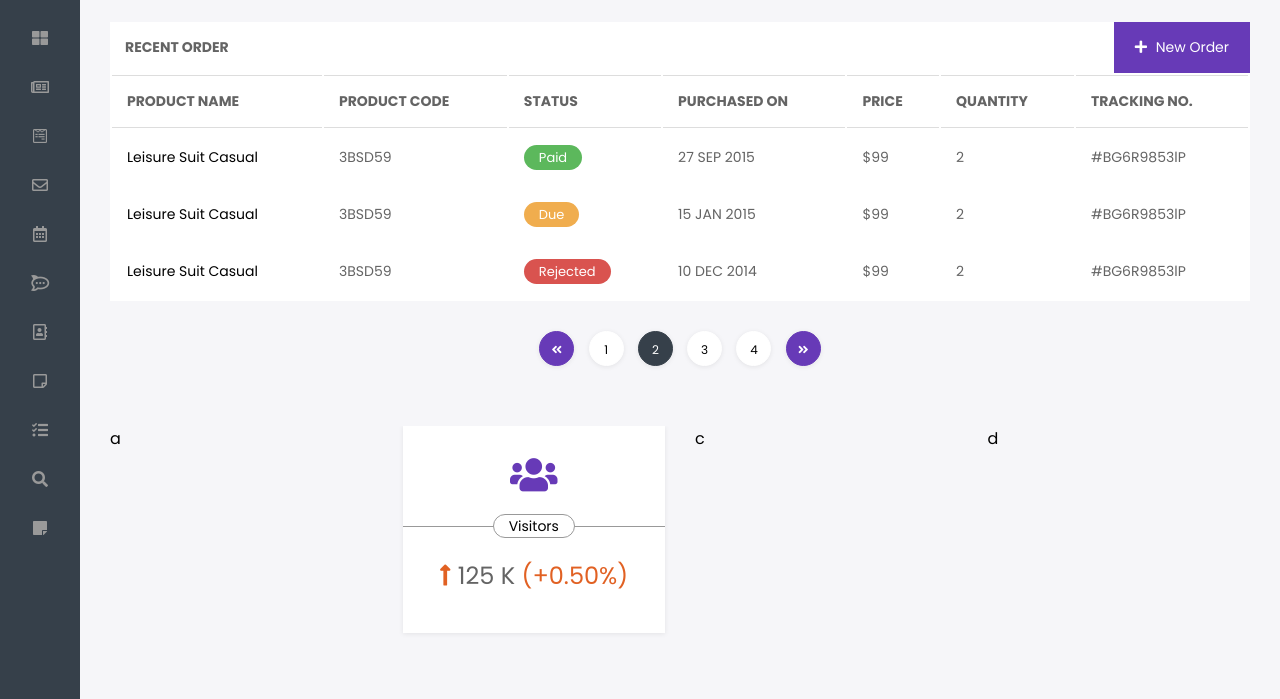
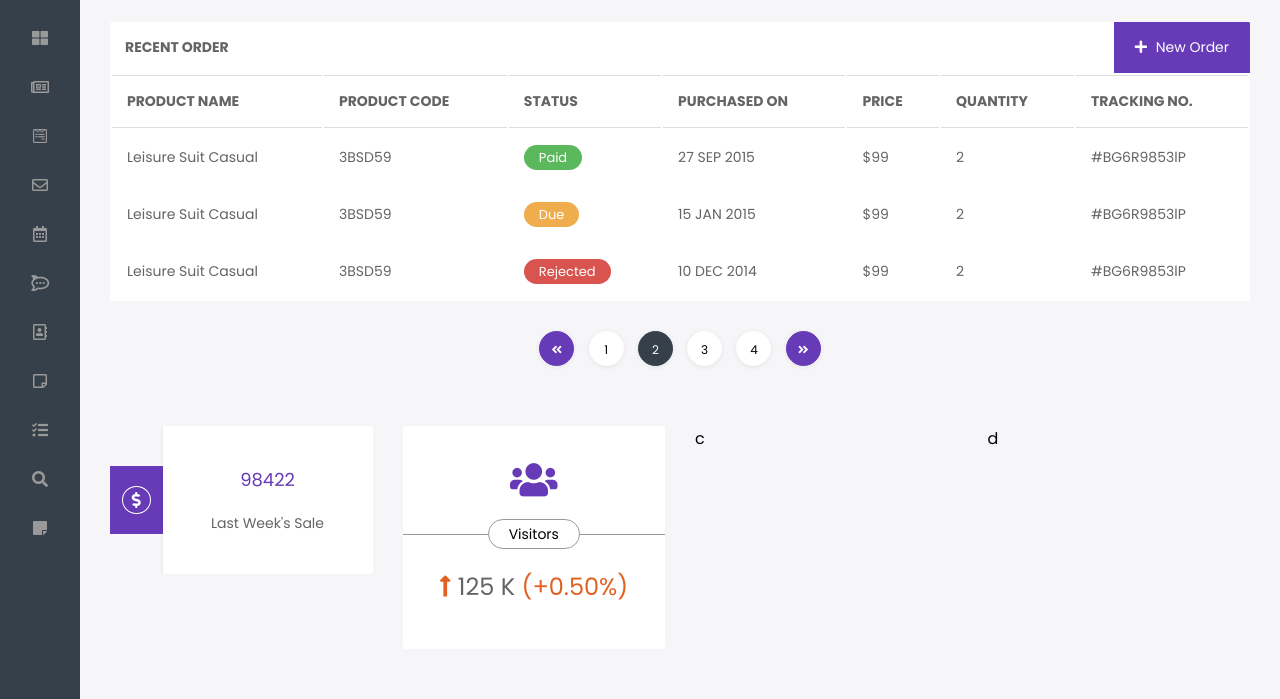
Before and after one commit to istiaqhossain/idash-admin-template, a plain HTML site: page index.html in a window 1280 px wide. Shown: the part 154-853 px from the top of the page. Drawn offline with Linux system fonts and the light colour scheme.

Commit message:
widgets on progress

```diff
--- a/assets/css/preset/defined-classes.css
+++ b/assets/css/preset/defined-classes.css
@@ -2,6 +2,9 @@
 xx: Defined Classes
 \* ----------------------------------------- */
 
+.test-center {
+  text-align: center;
+}
 .ipull--right {
   float: right;
 }
--- a/assets/css/preset/panel.css
+++ b/assets/css/preset/panel.css
@@ -6,6 +6,7 @@ xx: Panel
     margin-bottom: 30px;
     color: #000000;
     border-radius: 2px;
+    overflow: hidden;
 }
 .ipanel--heading {
     overflow: hidden;
--- a/assets/css/preset/table.css
+++ b/assets/css/preset/table.css
@@ -17,6 +17,9 @@ xx: Table
 .itable--v1 tbody td {
     padding: 15px;
     font-size: 14px;
+}
+.itable--v1 tbody td a{
+    color: #646464;
 }
 .itable--pagination--v1 {
     text-align: center;
--- a/assets/css/preset/widgets.css
+++ b/assets/css/preset/widgets.css
@@ -5,7 +5,7 @@ xx: Widgets
 /* widget.widget--stat--v1 */
 .widget.widget--stat--v1 {
     text-align: center;
-    padding: 30px 0px 40px 0px;
+    padding: 35px 0px 45px 0px;
     overflow: hidden;
     box-shadow: 0 1px 5px rgba(0,0,0,.08);
 }
@@ -16,7 +16,7 @@ xx: Widgets
 .widget.widget--stat--v1 .stat--v1--label span {
     font-size: 14px;
     border: 1px solid #999;
-    padding: 2px 15px;
+    padding: 5px 20px;
     display: inline-block;
     line-height: 18px;
     border-radius: 15px;
@@ -50,3 +50,36 @@ xx: Widgets
     color: #e16123;
 }
 /* widget.widget--stat--v1 */
+
+/* widget widget--stat--v2 */
+.widget.widget--stat--v2 {
+    width: 80%;
+    float: right;
+    padding: 40px 0px;
+    box-shadow: 0 1px 5px rgba(0,0,0,.08);
+    position: relative;
+}
+.widget.widget--stat--v2 .orphan {
+    position: absolute;
+    width: 25%;
+    left: -25%;
+    background-color: #673AB7;
+    color: #fff;
+    z-index: -1;
+    padding: 20px 0px;
+}
+.widget.widget--stat--v2 .orphan i {
+    border: 1px solid;
+    padding: 5px 9px;
+    border-radius: 50%;
+}
+.widget.widget--stat--v2 span{
+    color: #673AB7;
+    font-size: 18px;
+}
+.widget.widget--stat--v2 p{
+    margin: 20px 0px 0px 0px;
+    color: #646464;
+    font-size: 14px;
+}
+/* widget widget--stat--v2 */
--- a/index.html
+++ b/index.html
@@ -335,7 +335,21 @@
         <!-- Recent Order Panel End Here -->
 
         <div class="irow">
-          <div class="icol--3">a</div>
+          <div class="icol--3">
+
+            <div class="ipanel">
+              <div class="ipanel--body">
+                <div class="widget widget--stat--v2 test-center bg--white">
+                  <div class="orphan">
+                    <i class="fas fa-dollar-sign"></i>
+                  </div>
+                  <span>98422</span>
+                  <p>Last Week's Sale</p>
+                </div>
+              </div>
+            </div>
+
+          </div>
           <div class="icol--6">
             <div class="irow">
               <div class="icol--6">
```
